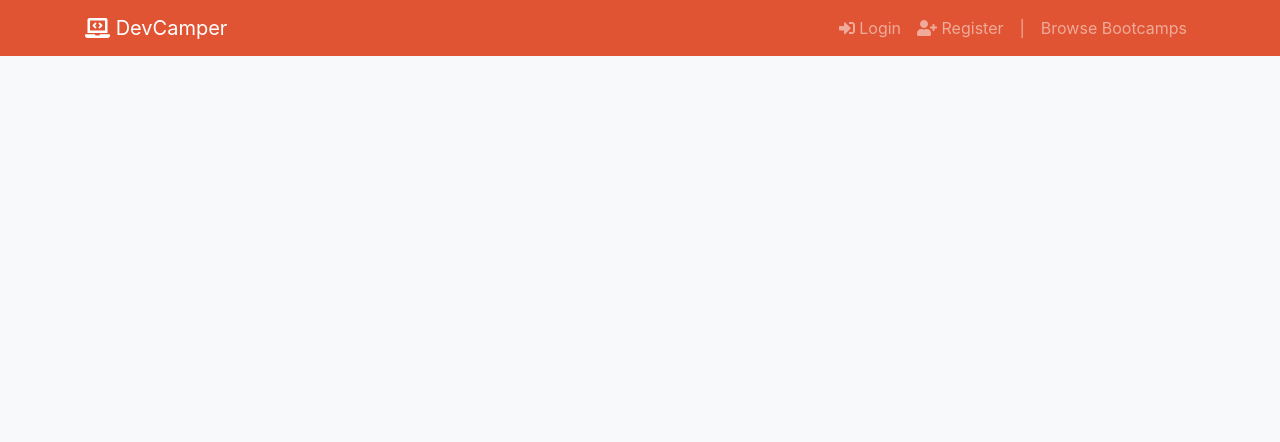
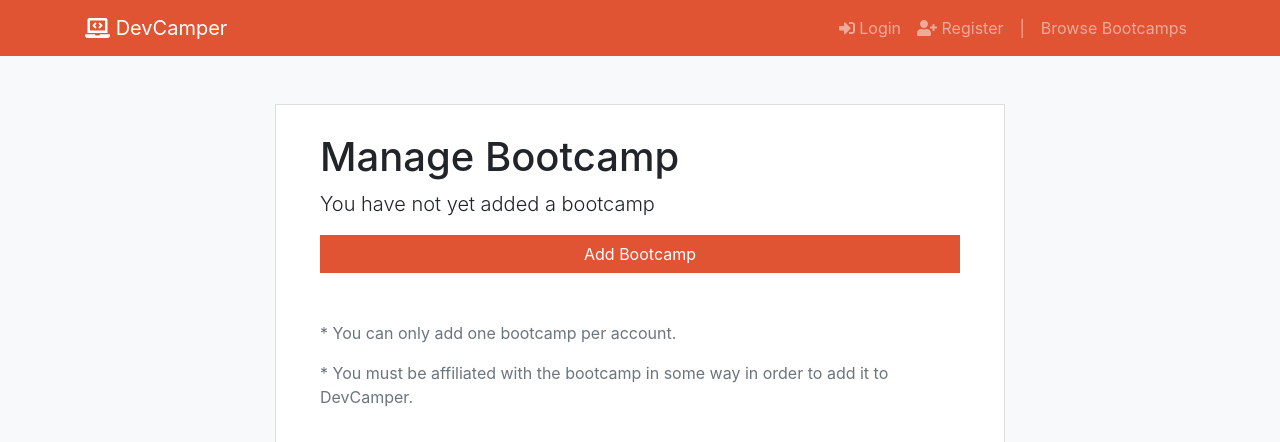
Before and after one commit to memowii/devcamper, a React (Create React App) app: page /manage-bootcamp-none in a window 1280 px wide. Shown: the top 442 px of the page. Built offline with nearby package versions, Linux system fonts and the light colour scheme.

Commit message:
Add page ManageBootcampNone

```diff
--- a/src/components/App/App.js
+++ b/src/components/App/App.js
@@ -16,6 +16,7 @@ import { ManageCourses } from "../../pages/ManageCourses";
 import { AddCourse } from "../../pages/AddCourse";
 import { ManageAccount } from "../../pages/ManageAccount";
 import { UpdatePassword } from "../../pages/UpdatePassword";
+import { ManageBootcampNone } from "../../pages/ManageBootcampNone";
 
 export const App = () => (
   <div className="App">
@@ -36,6 +37,7 @@ export const App = () => (
           <Route exact path="/add-course" component={AddCourse} />
           <Route exact path="/manage-account" component={ManageAccount} />
           <Route exact path="/update-password" component={UpdatePassword} />
+          <Route exact path="/manage-bootcamp-none" component={ManageBootcampNone} />
         </Switch>
       </Layout>
     </BrowserRouter>
--- /dev/null
+++ b/src/pages/ManageBootcampNone.js
@@ -0,0 +1,43 @@
+import React from "react";
+import { NavLink } from "react-router-dom";
+import { Card, CardBody, Col, Container, Row } from "reactstrap";
+
+import { usePageWithoutFixedTop } from "../hooks/usePageWithoutFixedTop";
+
+export const ManageBootcampNone = () => {
+  usePageWithoutFixedTop();
+
+  return (
+    <section className="mt-5">
+      <Container>
+        <Row>
+          <Col md="8" className="m-auto">
+            <Card color="white" className="py-2 px-4">
+              <CardBody>
+                <h1 className="mb-2">Manage Bootcamp</h1>
+
+                <p className="lead">You have not yet added a bootcamp</p>
+
+                <NavLink
+                  to="/add-bootcamp"
+                  className="btn btn-primary btn-block"
+                >
+                  Add Bootcamp
+                </NavLink>
+
+                <p className="text-muted mt-5">
+                  * You can only add one bootcamp per account.
+                </p>
+
+                <p className="text-muted">
+                  * You must be affiliated with the bootcamp in some way in
+                  order to add it to DevCamper.
+                </p>
+              </CardBody>
+            </Card>
+          </Col>
+        </Row>
+      </Container>
+    </section>
+  );
+};
```
